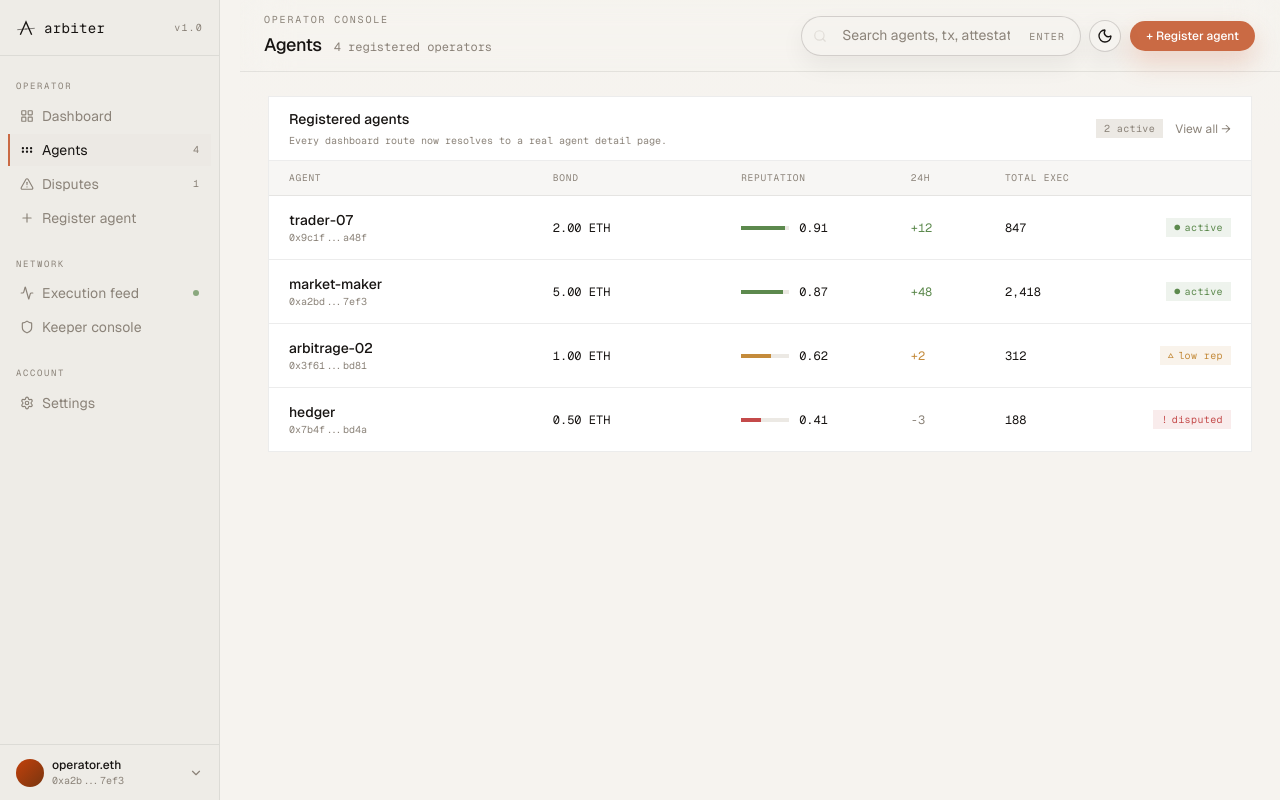
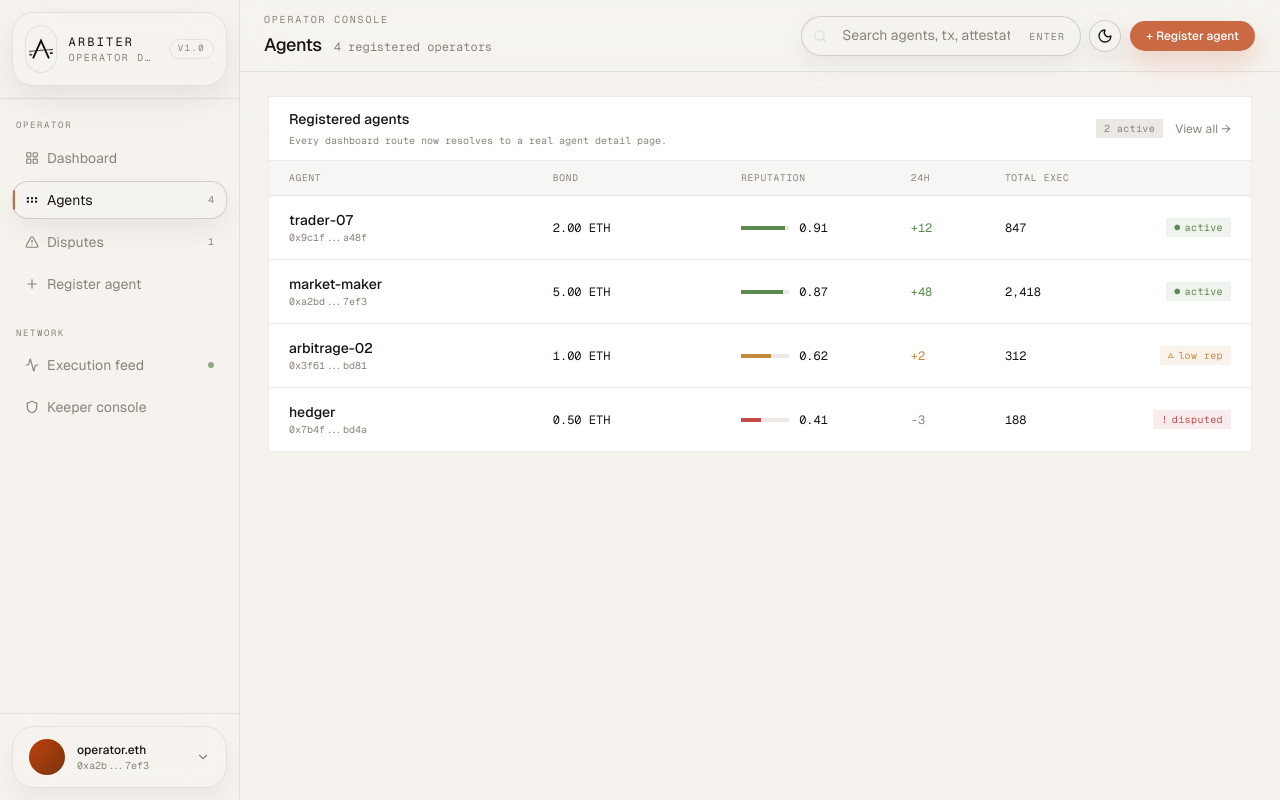
Before and after one commit to Hrishi75/Arbiter, a Next.js app in the folder frontend/: page /dashboard/agents in a window 1280 px wide. Built offline with nearby package versions, Linux system fonts and the light colour scheme.

Commit message:
feat(frontend): redesign dashboard sidebar and wire up app icons

```diff
--- a/frontend/app/layout.tsx
+++ b/frontend/app/layout.tsx
@@ -8,6 +8,11 @@ export const metadata: Metadata = {
   title: "Arbiter — On-chain accountability for AI agents",
   description:
     "Every agent posts a bond. Every action is attested. Misbehaviour is slashed automatically.",
+  icons: {
+    icon: "/logo-white.svg",
+    shortcut: "/logo-white.svg",
+    apple: "/logo-white.svg",
+  },
 };
 
 export default function RootLayout({
--- a/frontend/components/dashboard/sidebar-nav.tsx
+++ b/frontend/components/dashboard/sidebar-nav.tsx
@@ -13,43 +13,101 @@ import {
   Settings,
   ChevronDown,
 } from "lucide-react";
-import { ArbiterMark } from "@/components/arbiter-mark";
+import { BrandLogo } from "@/components/brand-logo";
 import { cn } from "@/lib/utils";
 
-const navOperator = [
-  { href: "/dashboard", label: "Dashboard", icon: LayoutGrid },
-  { href: "/dashboard/agents", label: "Agents", icon: GripHorizontal, badge: "4" },
-  { href: "/dashboard/disputes", label: "Disputes", icon: AlertTriangle, badge: "1" },
-  { href: "/dashboard/register", label: "Register agent", icon: Plus },
+type NavItem = {
+  href: string;
+  label: string;
+  icon: React.ComponentType<{ className?: string }>;
+  matchPrefixes: string[];
+  badge?: string;
+  live?: boolean;
+};
+
+const navOperator: NavItem[] = [
+  { href: "/dashboard", label: "Dashboard", icon: LayoutGrid, matchPrefixes: ["/dashboard"] },
+  {
+    href: "/dashboard/agents",
+    label: "Agents",
+    icon: GripHorizontal,
+    badge: "4",
+    matchPrefixes: ["/dashboard/agents", "/dashboard/agent"],
+  },
+  {
+    href: "/dashboard/disputes",
+    label: "Disputes",
+    icon: AlertTriangle,
+    badge: "1",
+    matchPrefixes: ["/dashboard/disputes"],
+  },
+  {
+    href: "/dashboard/register",
+    label: "Register agent",
+    icon: Plus,
+    matchPrefixes: ["/dashboard/register"],
+  },
 ];
 
-const navNetwork = [
-  { href: "/dashboard/feed", label: "Execution feed", icon: Activity, live: true },
-  { href: "/dashboard/keeper", label: "Keeper console", icon: Shield },
+const navNetwork: NavItem[] = [
+  {
+    href: "/dashboard/feed",
+    label: "Execution feed",
+    icon: Activity,
+    live: true,
+    matchPrefixes: ["/dashboard/feed"],
+  },
+  {
+    href: "/dashboard/keeper",
+    label: "Keeper console",
+    icon: Shield,
+    matchPrefixes: ["/dashboard/keeper"],
+  },
 ];
 
-const navAccount = [
-  { href: "/dashboard/settings", label: "Settings", icon: Settings },
+const navAccount: NavItem[] = [
+  {
+    href: "/dashboard/settings",
+    label: "Settings",
+    icon: Settings,
+    matchPrefixes: ["/dashboard/settings"],
+  },
 ];
 
 export function SidebarNav() {
   const pathname = usePathname();
+  const accountActive = navAccount.some((item) =>
+    item.matchPrefixes.some((prefix) => pathname.startsWith(prefix))
+  );
+  const [accountOpen, setAccountOpen] = React.useState(accountActive);
 
-  const renderItem = (item: (typeof navOperator)[number] & { live?: boolean }) => {
+  React.useEffect(() => {
+    if (accountActive) {
+      setAccountOpen(true);
+    }
+  }, [accountActive]);
+
+  const renderItem = (item: NavItem) => {
     const Icon = item.icon;
-    const active = pathname === item.href;
+    const active =
+      item.href === "/dashboard"
+        ? pathname === item.href
+        : item.matchPrefixes.some((prefix) => pathname.startsWith(prefix));
+
     return (
       <Link
         key={item.href}
         href={item.href}
         className={cn(
-          "relative flex items-center gap-2 px-3 py-1.5 text-sm transition-colors",
+          "relative flex items-center gap-2 rounded-2xl border border-transparent px-3 py-2 text-sm transition-all",
           active
-            ? "bg-surface-alt text-foreground"
-            : "text-muted-foreground hover:bg-surface-alt hover:text-foreground"
+            ? "border-hairline-strong bg-background/80 text-foreground shadow-[0_12px_28px_rgba(20,18,16,0.06)] dark:shadow-[0_12px_24px_rgba(0,0,0,0.22)]"
+            : "text-muted-foreground hover:border-hairline hover:bg-background/55 hover:text-foreground"
         )}
       >
-        {active && <span className="absolute left-0 top-0 h-full w-[2px] bg-accent" />}
+        {active && (
+          <span className="absolute left-0 top-2 h-[calc(100%-16px)] w-[2px] rounded-full bg-accent" />
+        )}
         <Icon className="h-3.5 w-3.5" />
         <span>{item.label}</span>
         {item.badge && (
@@ -65,45 +123,68 @@ export function SidebarNav() {
   };
 
   return (
-    <aside className="fixed inset-y-0 left-0 flex w-[220px] flex-col border-r border-hairline bg-sidebar">
-      <div className="flex h-14 items-center gap-2 border-b border-hairline px-4">
-        <ArbiterMark size={20} />
-        <span className="font-mono text-sm tracking-wide">arbiter</span>
-        <span className="ml-auto font-mono text-[10px] tracking-[0.12em] text-muted-foreground">
+    <aside className="fixed inset-y-0 left-0 flex w-[240px] flex-col border-r border-hairline bg-sidebar/88 backdrop-blur-xl">
+      <div className="border-b border-hairline p-3">
+        <Link
+          href="/dashboard"
+          className="flex items-center gap-3 rounded-[22px] border border-hairline bg-background/72 px-3 py-3 shadow-[0_14px_36px_rgba(20,18,16,0.08)] transition-colors hover:bg-background dark:shadow-[0_16px_40px_rgba(0,0,0,0.28)]"
+        >
+          <div className="flex h-12 w-12 items-center justify-center rounded-2xl border border-hairline bg-background/90">
+            <BrandLogo size={28} />
+          </div>
+          <div className="min-w-0">
+            <div className="font-mono text-xs tracking-[0.18em] text-foreground">ARBITER</div>
+            <div className="truncate font-mono text-[10px] uppercase tracking-[0.16em] text-muted-foreground">
+              Operator dashboard
+            </div>
+          </div>
+          <span className="ml-auto rounded-full border border-hairline px-2 py-0.5 font-mono text-[9px] uppercase tracking-[0.16em] text-muted-foreground">
             v1.0
           </span>
+        </Link>
       </div>
 
-      <div className="px-4 pt-6 pb-1.5 font-mono text-[9px] uppercase tracking-[0.18em] text-muted-foreground">
+      <div className="px-4 pt-5 pb-1.5 font-mono text-[9px] uppercase tracking-[0.18em] text-muted-foreground">
         Operator
       </div>
-      <nav className="px-2 flex flex-col gap-0.5">{navOperator.map(renderItem)}</nav>
+      <nav className="px-3 flex flex-col gap-1">{navOperator.map(renderItem)}</nav>
 
       <div className="px-4 pt-6 pb-1.5 font-mono text-[9px] uppercase tracking-[0.18em] text-muted-foreground">
         Network
       </div>
-      <nav className="px-2 flex flex-col gap-0.5">{navNetwork.map(renderItem)}</nav>
+      <nav className="px-3 flex flex-col gap-1">{navNetwork.map(renderItem)}</nav>
 
-      <div className="px-4 pt-6 pb-1.5 font-mono text-[9px] uppercase tracking-[0.18em] text-muted-foreground">
+      <div className="mt-auto border-t border-hairline p-3">
+        {accountOpen ? (
+          <div className="mb-3">
+            <div className="px-1 pb-1.5 font-mono text-[9px] uppercase tracking-[0.18em] text-muted-foreground">
               Account
             </div>
-      <nav className="px-2 flex flex-col gap-0.5">{navAccount.map(renderItem)}</nav>
-
-      <div className="flex-1" />
+            <nav className="flex flex-col gap-1">{navAccount.map(renderItem)}</nav>
+          </div>
+        ) : null}
 
         <button
           type="button"
-        className="flex items-center gap-2 border-t border-hairline px-4 py-3 text-left transition-colors hover:bg-surface-alt"
+          aria-expanded={accountOpen}
+          onClick={() => setAccountOpen((open) => !open)}
+          className="flex w-full items-center gap-3 rounded-[22px] border border-hairline bg-background/68 px-4 py-3 text-left shadow-[0_12px_24px_rgba(20,18,16,0.05)] transition-colors hover:bg-background dark:shadow-[0_12px_24px_rgba(0,0,0,0.2)]"
         >
-        <span className="h-7 w-7 flex-shrink-0 rounded-full bg-gradient-to-br from-orange-700 to-amber-900" />
+          <span className="h-9 w-9 flex-shrink-0 rounded-full bg-gradient-to-br from-orange-700 to-amber-900 shadow-inner" />
           <span className="flex min-w-0 flex-col items-start">
             <span className="truncate text-xs font-medium">operator.eth</span>
             <span className="truncate font-mono text-[10px] text-muted-foreground">
               0xa2b...7ef3
             </span>
           </span>
-        <ChevronDown className="ml-auto h-3.5 w-3.5 flex-shrink-0 text-muted-foreground" />
+          <ChevronDown
+            className={cn(
+              "ml-auto h-3.5 w-3.5 flex-shrink-0 text-muted-foreground transition-transform",
+              accountOpen && "rotate-180"
+            )}
+          />
         </button>
+      </div>
     </aside>
   );
 }
```
Also changed, not shown: frontend/app/icon.svg (added). Lines whose indentation alone changed are shown as unchanged.
